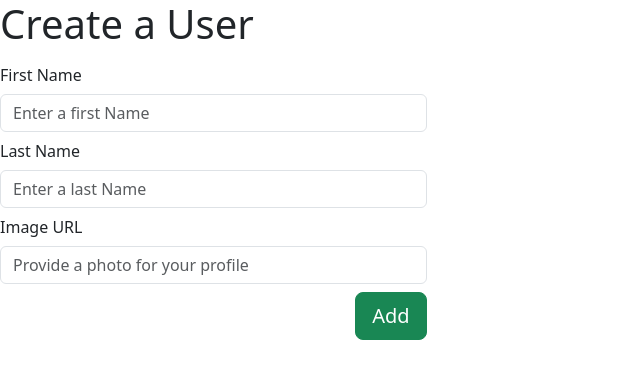
After one commit to Jusmicelangelo/flask-blogly, a Flask app: page /users/new in a window 1280 px wide. The commit adds this page. Shown: the top 379 px of the page, without its empty margins (0-640 px from the left). Run offline with Flask 3, Linux system fonts and the light colour scheme.

Commit message:
final files Part1

```diff
--- a/app.py
+++ b/app.py
@@ -1,6 +1,7 @@
 """Blogly application."""
 
-from flask import Flask, redirect, render_template
+from flask import Flask, redirect, render_template, request
+from flask_debugtoolbar import DebugToolbarExtension
 from models import db, connect_db, User
 
 app = Flask(__name__)
@@ -9,6 +10,8 @@ app.config['SQLALCHEMY_TRACK_MODIFICATIONS'] = False
 app.config['SQLALCHEMY_ECHO'] = True
 app.config['SECRET_KEY'] = 'ihaveasecret'
 
+toolbar = DebugToolbarExtension(app)
+
 connect_db(app)
 app.app_context().push()
 db.create_all()
@@ -16,11 +19,66 @@ db.create_all()
 @app.route('/')
 def root():
     """Homepage redirects to list of users."""
-
     return redirect("/users")
 
 @app.route('/users')
 def users():
     """Shows a complete list of users"""
     users = User.query.order_by(User.last_name, User.first_name).all()
-    return render_template("/users", users = users)
+    return render_template("/users.html", users = users)
+
+@app.route('/users/new', methods=["GET"])
+def users_new_form():
+    """Form to create a new User"""
+
+    return render_template('newUser.html')
+
+@app.route('/users/new', methods=["POST"])
+def create_user():
+    """Creates a new User"""
+    new_user = User (
+        first_name = request.form['first_name'],
+        last_name = request.form['last_name'],
+        profile_image = request.form['image_url'] or None)
+
+    db.session.add(new_user)
+    db.session.commit()
+
+    return redirect("/users")
+
+@app.route('/users/<int:user_id>')
+def user_details(user_id):
+    """Details of an User"""
+    user_detail = User.query.get_or_404(user_id)
+    return render_template("userDetail.html", user = user_detail)
+
+
+@app.route('/users/<int:user_id>/edit')
+def users_edit_form(user_id):
+    """Form to edit the User"""
+    to_update_user = User.query.get_or_404(user_id)
+    return render_template('edit.html', user = to_update_user)
+
+@app.route('/users/<int:user_id>/edit', methods=["POST"])
+def update_user(user_id):
+    """Updates User details"""
+    update_user = User.query.get_or_404(user_id)
+    update_user.first_name = request.form['first_name']
+    update_user.last_name = request.form['last_name']
+    update_user.profile_image = request.form['image_url']
+
+    db.session.add(update_user)
+    db.session.commit()
+
+    return redirect("/users")
+
+
+@app.route('/users/<int:user_id>/delete', methods=["POST"])
+def users_delete(user_id):
+    """delete a User"""
+
+    user = User.query.get_or_404(user_id)
+    db.session.delete(user)
+    db.session.commit()
+
+    return redirect("/users")
--- a/models.py
+++ b/models.py
@@ -4,7 +4,7 @@ db = SQLAlchemy()
 
 """Models for Blogly."""
 
-DEFAULT_IMAGE = "https://unsplash.com/de/fotos/ein-3d-bild-eines-mannes-mit-roten-linien-auf-seinem-korper-WWQzZO6kORA"
+DEFAULT_IMAGE = "https://images.unsplash.com/photo-1704278921589-ac35120085dd?w=800&auto=format&fit=crop&q=60&ixlib=rb-4.0.3&ixid=M3wxMjA3fDB8MHxlZGl0b3JpYWwtZmVlZHwzNHx8fGVufDB8fHx8fA%3D%3D"
 
 class User(db.Model):
     """User."""
--- /dev/null
+++ b/templates/newUser.html
@@ -0,0 +1,53 @@
+{% extends 'base.html' %}
+
+{% block title %}
+Create a new Users
+{% endblock %}
+
+{% block content %}
+
+<h1>Create a User</h1>
+
+<form method="POST">
+    <div class="form-group">
+        <label name="first_name" class="col-sm-2 col-form-label">First Name</label>
+    </div>
+    <div class="col-sm-4">
+        <input type="text"
+               name="first_name"
+               id="first_name"
+               placeholder="Enter a first Name"
+               class="form-control">
+    </div>
+    <div class="form-group">
+        <label name="last_name" class="col-sm-2 col-form-label">Last Name</label>
+    </div>
+    <div class="col-sm-4">
+        <input type="text"
+               name="last_name"
+               id="last_name"
+               placeholder="Enter a last Name"
+               class="form-control">
+    </div>
+    <div class="form-group">
+        <label name="image_url" class="col-sm-2 col-form-label">Image URL</label>
+    </div>
+    <div class="col-sm-4">
+        <input type="text"
+               name="image_url"
+               id="image_url"
+               placeholder="Provide a photo for your profile"
+               class="form-control">
+    </div>
+
+    <div class="form-group">
+        <div class="col-sm-4">
+        <button class="btn btn-success btn-lg mt-2 float-end"
+                type="submit">
+                Add
+        </button>
+        </div>
+    </div>
+</form>
+
+{% endblock %}
--- a/templates/users.html
+++ b/templates/users.html
@@ -11,8 +11,11 @@ All Users
 <ul>
     {% for user in users %}
     <li>
-        {{user.first_name}} {{user.first_name}}
+        <a href="/users/{{ user.id }}">{{ user.first_name }} {{ user.last_name }}</a>
     </li>
+    {% endfor %}
 </ul>
 
+<p><a class="btn btn-sm btn-secondary" href="/users/new">Add user</a></p>
+
 {% endblock %}
```
Also changed, not shown: templates/edit.html (added, +54 -0 lines), templates/userDetail.html (added, +36 -0 lines), test.py (added, +73 -0 lines).
